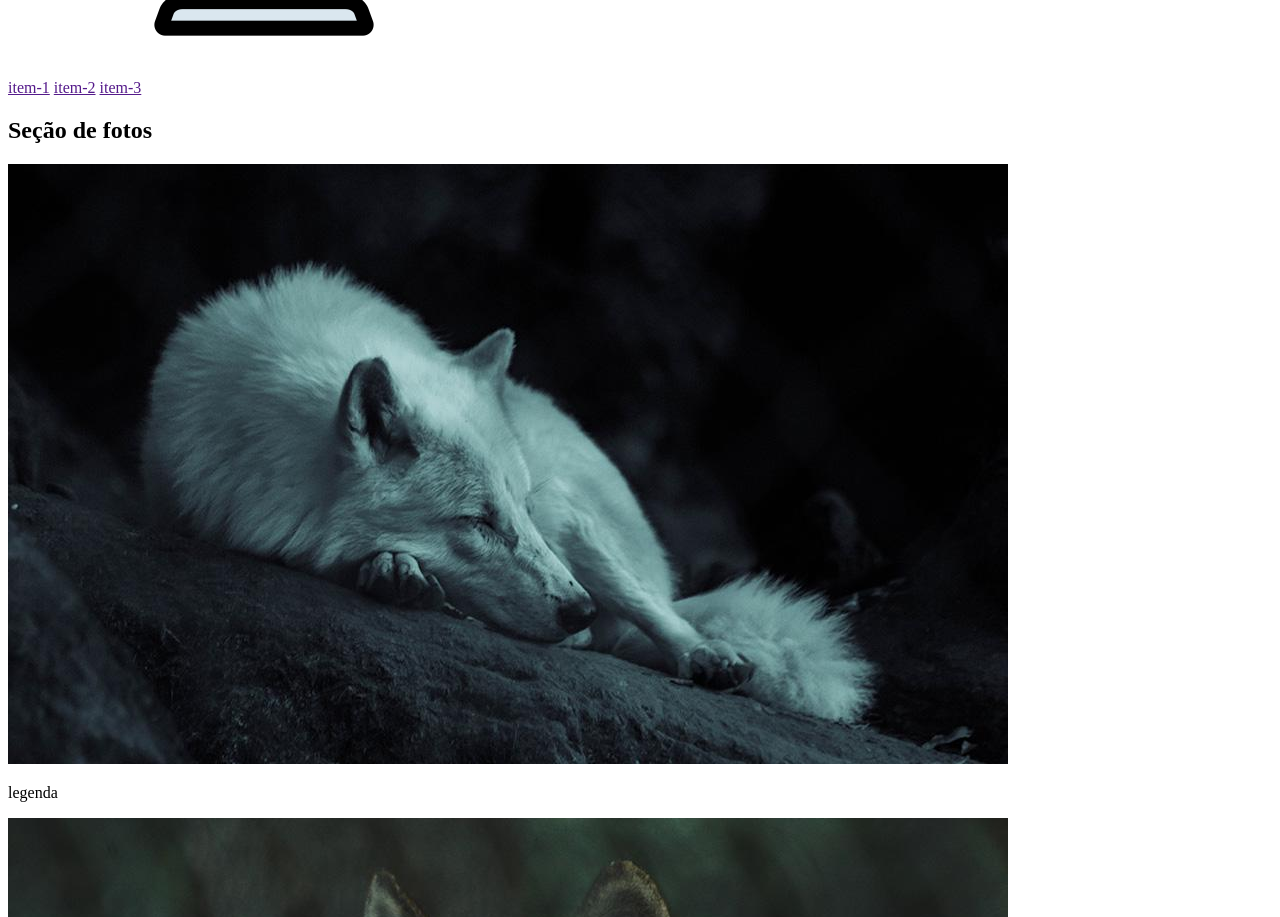
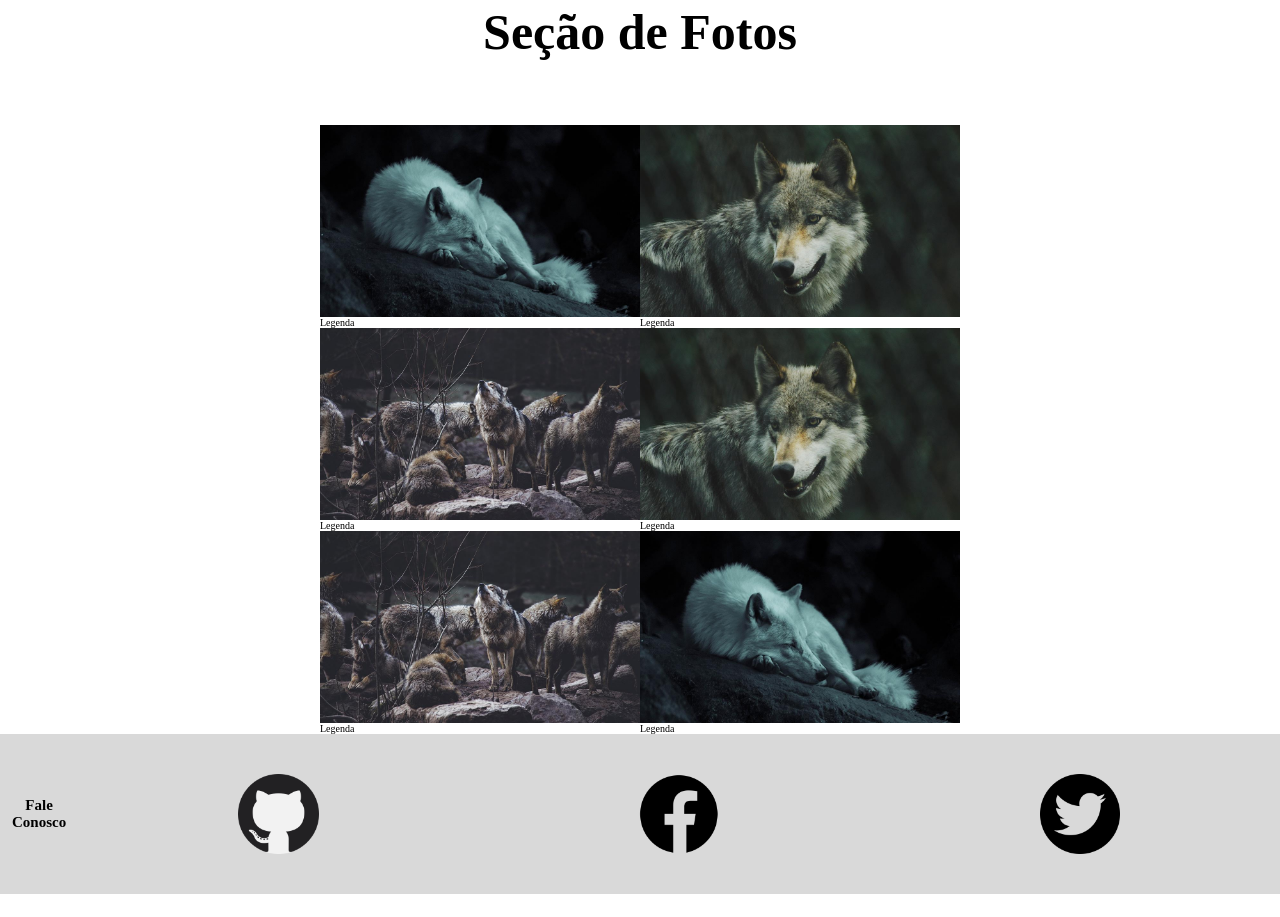
Before and after one commit to 1TDSPM-23/rm98903, a plain HTML site: page index.html in a window 1280 px wide. Shown: the part 445-1362 px from the top of the page. Drawn offline with Linux system fonts and the light colour scheme; files that its build step writes are made by us from their sources.

Commit message:
atualização da pagina

```diff
--- /dev/null
+++ b/css/cabecalho.css
@@ -0,0 +1,36 @@
+.cabecalho {
+    display: flex;
+    justify-content: space-between;
+    flex-wrap: wrap;
+    align-items: center;
+    background-color: #000000;
+}
+
+.cabecalho img {
+    width: 30%;
+    max-width: 30%;
+    display: block;
+}
+
+.cabecalho nav {
+    display: flex;
+    justify-content: space-around;
+    width: 60%;
+    height: 100%;
+    flex-wrap: wrap;
+}
+
+.cabecalho a {
+    text-decoration: none;
+    color: blue;
+    text-align: center;
+    font-size: 4em;
+    font-family: system-ui, -apple-system, BlinkMacSystemFont, 'Segoe UI', Roboto, Oxygen, Ubuntu, Cantarell, 'Open Sans', 'Helvetica Neue', sans-serif;
+    font-weight: 700;
+    padding: 20% 0;
+}
+
+.cabecalho a:hover {
+    background-color: #fff;
+    color: #000000;
+}
--- /dev/null
+++ b/css/conteudo.css
@@ -0,0 +1,48 @@
+.conteudo {
+    display: flex;
+    flex-wrap: wrap;
+    max-width: 50vw;
+    margin: 0 auto;
+}
+
+.conteudo img {
+    max-width: 100%;
+    display: block;
+}
+
+/*
+Utilizando as propriedades especificas
+GROW/BASIS/SHRINK */
+.conteudo>div {
+    /* flex-grow: 1;
+    flex-shrink: 1;
+    flex-basis: 300px; */
+    flex: 1 1 300px;
+}
+
+table{
+    border-collapse:  collapse;
+    margin: 5% auto;
+}
+
+th,td{
+    border: 2px solid #dddddd;
+    padding: 8px;
+}
+
+
+
+tr:nth-child(even){
+    background-color: #ccc;
+}
+tr:nth-child(odd){
+    background-color: #9e9e9e;
+}
+tr:nth-child(1){
+    background-color: #251d1d;
+    color: #fff;
+}
+
+tr:hover{
+    background-color: #131212af;
+}
--- /dev/null
+++ b/css/estilo-627x.css
@@ -0,0 +1,11 @@
+/* BREAKPOINT 1 = (width=627px) */
+@media (max-width:627px) {
+    .cabecalho nav {
+        width: 30%;
+        flex-wrap: nowrap;
+    }
+
+    .cabecalho a {
+        font-size: 2em;
+    }
+}
--- a/css/estilo.css
+++ b/css/estilo.css
@@ -0,0 +1,21 @@
+/* ================================= */
+@import url("./cabecalho.css");
+@import url("./conteudo.css");
+@import url("./estilo-627x.css");
+@import url("./rodape.css   ");
+/* ================================= */
+*{
+    margin: 0;
+    padding: 0;
+    box-sizing: border-box;
+}
+
+html{
+    font-size: 62.5%;
+}
+
+.tit-sec{
+    text-align: center;
+    font-size: 5rem;
+    margin: 5% 0;
+}
--- /dev/null
+++ b/css/rodape.css
@@ -0,0 +1,37 @@
+
+.rodape{
+    display: flex;
+    background-color: #d9d9d9;
+    height: 20vh;
+    justify-content: center;
+    align-items: center;
+}
+
+.rodape h2{
+    flex-grow: 2;
+    flex-basis: 100px;
+    text-align: center;
+}
+
+.rodape nav{
+    flex-grow: 1;
+    display: flex;
+    justify-content: center;
+    align-items: center;
+}
+
+.rodape nav a{
+    flex-grow: 1;
+    padding: 5% 0;
+}
+
+.rodape nav a:hover{
+    background-color: rgba(75, 72, 72, 0.664);
+}
+
+
+.rodape nav img{
+    max-width: 20%;
+    display: block;
+    margin: 0 auto;
+}
--- a/index.html
+++ b/index.html
@@ -1,57 +1,111 @@
 <!DOCTYPE html>
-<html lang="en">
+
+<html lang="pt-br">
+
 <head>
     <meta charset="UTF-8">
     <meta http-equiv="X-UA-Compatible" content="IE=edge">
     <meta name="viewport" content="width=device-width, initial-scale=1.0">
-    <link rel="stylesheet" href="estilo.css">
+
     <title>My-Layout</title>
+
+    <link rel="stylesheet" href="/css/estilo.css">
+
+    <script src="./js/script.js"></script>
+
 </head>
+
 <body>
 
-    <header class="cabecalho" >
-        <img src="./img/logo.png" alt="monitor de computador">
+    <header class="cabecalho">
+        <img src="./img/logo.png" alt="Monitor de computador">
         <nav>
-            <a href="">item-1</a>
-            <a href="">item-2</a>
-            <a href="">item-3</a>
+            <a href="#">Item-1</a>
+            <a href="#">Item-2</a>
+            <a href="#">Item-3</a>
         </nav>
+    </header>
 
-        <h2 class="tit-sec">Seção de fotos</h2>
+    <h2 class="tit-sec">Seção de Fotos</h2>
+
+    <!-- <button onclick="alert('Olá Mundo!')">Bem Vindo</button> -->
+
+    <!-- <script>
+
+        //COMENTÁRIO DE LINHA
+        /*
+            COMENTÁRIO DE BLOCO
+        */
+
+        //Declarar uma variável com a palavra reservada var.
+        var nr1 = 10;
+        var nr2 = 5;
+
+        //Vamos imprimir as variáveis com o objeto console.
+        console.log(nr1);
+        console.log(nr2);
+
+        //Realizando as operações básicas com estes valores:
+        // + / - / * e /
+
+
+        //REALIZE A CONCATENAÇÃO COM O TEXTO RESULTADO:
+        //EX: console.log(RESULTADO nr1 + nr2);
+
+        //ADIÇÃO
+        console.log( nr1 + nr2);
+
+        //SUBTRAÇÃO
+
+
+        //MULTIPLICAÇÃO
+
+
+        //DIVISÃO
+
+
+        //OBTENHA O RESTO DA DIVISÃO
+
+
+
+    </script> -->
+
 
     <section class="conteudo">
         <div>
-            <img src="./img/lobo1.jpg" alt="lobo1">
-            <p>legenda</p>
+            <img src="./img/lobo1.jpg" alt="Lobo">
+            <p>Legenda</p>
         </div>
         <div>
-            <img src="./img/lobo2.jpg" alt="lobo2">
-            <p>legenda</p>
+            <img src="./img/lobo2.jpg" alt="Lobo">
+            <p>Legenda</p>
         </div>
         <div>
-            <img src="./img/lobo3.jpg" alt="lobo3">
-            <p>legenda</p>
+            <img src="./img/lobo3.jpg" alt="Lobo">
+            <p>Legenda</p>
         </div>
         <div>
-            <img src="./img/lobo4.jpg" alt="lobo4">
-            <p>legenda</p>
+            <img src="./img/lobo4.jpg" alt="Lobo">
+            <p>Legenda</p>
         </div>
         <div>
-            <img src="./img/lobo5.jpg" alt="lobo5">
-            <p>legenda</p>
+            <img src="./img/lobo5.jpg" alt="Lobo">
+            <p>Legenda</p>
         </div>
         <div>
-            <img src="./img/lobo6.jpg" alt="lobo6">
-            <p>legenda</p>
+            <img src="./img/lobo6.jpg" alt="Lobo">
+            <p>Legenda</p>
         </div>
     </section>
-     </header>
+
+
+
     <footer class="rodape">
-            <h2>"Fale Conosco"</h2>
+        <h2>Fale Conosco</h2>
         <nav>
-                <a href="#" ><img src="./img/social-1.png" alt="">item-1</a>
-                <a href="#" ><img src="./img/social-2.png" alt=""> item-2</a>
-                <a href="#" ><img src="./img/social-3.png" alt=""> item-3</a>
+            <a href="#"><img src="./img/social-1.png" alt="github"></a>
+            <a href="#"><img src="./img/social-2.png" alt="facebook"></a>
+            <a href="#"><img src="./img/social-3.png" alt="twitter"></a>
         </nav>
     </footer>
 
--- /dev/null
+++ b/js/script.js
@@ -0,0 +1,98 @@
+//    //Declarar uma variável com a palavra reservada var.
+//    var nr1 = "10";
+//    var nr2 = "5";
+
+//    //Vamos imprimir as variáveis com o objeto console.
+//    console.log(nr1);
+//    console.log(nr2);
+
+//    //Realizando as operações básicas com estes valores:
+//    // + / - / * e /
+
+
+//    //REALIZE A CONCATENAÇÃO COM O TEXTO RESULTADO:
+//    //EX: console.log(RESULTADO nr1 + nr2);
+
+//    //ADIÇÃO
+//    console.log("RESULTADO " + (nr1 + nr2));
+//    console.log("RESULTADO : " + (parseInt(nr1) + parseInt(nr2)));
+//    console.log(`RESULTADO ADIÇÃO: ${parseInt(nr1) + parseInt(nr2)}`);
+
+//    //SUBTRAÇÃO
+//    console.log(`RESULTADO SUBTRAÇÃO: ${parseInt(nr1) - parseInt(nr2)}`);
+
+//    //MULTIPLICAÇÃO
+//    console.log(`RESULTADO MULTIPLICAÇÃO: ${parseInt(nr1) * parseInt(nr2)}`);
+
+//    //DIVISÃO
+//    console.log(`RESULTADO SUBTRAÇÃO: ${parseInt(nr1) / parseInt(nr2)}`);
+
+//    //OBTENHA O RESTO DA DIVISÃO
+//    console.log(`OBTENDO O RESTO DA DIVISÃO: ${parseInt(nr1) % parseInt(nr2)}`);
+
+   //DESCOBRINDO SE UM NÚMERO É PAR OU IMPAR
+   //UTILIZANDO OPERADOR TERNÁRIO ( ? ).
+//Declarar uma variável com a palavra reservada var.
+// var nr1 = "10";
+// var nr2 = "5";
+// var resultado;
+
+// resultado = !(parseInt(nr1)%parseInt(nr2)) ? "PAR" : "IMPAR";
+// console.log(`O NÚMERO É : ${resultado}`);
+
+
+//REGRAS DO CONST
+//1ª Regra = Inicializar na declaração
+// const nome3 = "Violante";
+//2ª Regra = Não pode ser alterado durante o fluxo do programa.
+// nome3 = "Jonathan";
+//DIFERENÇA ENTRE VAR/LET/CONST
+// var nome1 = "Beatriz";
+// let nome2 = "Matheus";
+
+// let nome = "Beatriz";
+
+// if(nome != ""){
+//     let nome = "Robson";
+// }
+// //Qual é o nome que será impresso no log?
+// console.log(nome);
+
+//ARRAY e seu métodos
+// let frutas = ["banana","maçã","morango","carambola","acerola","laranja"];
+// //Imprimindo um array
+// console.log(frutas);
+// console.table(frutas);
+// console.log(frutas[4]);
+
+// //Adicionar um iten ao final do array com o método push(iten);
+// frutas.push("melão");
+// console.log(frutas);
+// //Adicionar um iten no início do array com o método unshift(iten);
+// frutas.unshift("cajú");
+// console.log(frutas);
+// //Remover um iten do final do array com o método pop();
+// frutas.pop();
+// console.log(frutas);
+// //Remover um iten do início do array com o método shift();
+// frutas.shift();
+// console.log(frutas);
+
+// //Para localizar um itém dentro do array, utilizamos o método indexOf(itenNome);
+// // let indice = frutas.indexOf("morango");
+// // console.log(frutas[indice]);
+
+// //Para localizar um itém dentro do array, e apagar ele apagar ele utilizamos o método splice(indice do item, quantidade de vezes que o indice será removido).
+// //Obs: utilize o método indexOf(itenNome) para obter o indice do iten;
+// let indice = frutas.indexOf("carambola");
+// console.log("FRUTA Q ESTAVA NO INDICE ANTES DA REMOÇÃO : " + frutas[indice]);
+// frutas.splice(indice,1);
+// console.log("FRUTA Q FICOU NO INDICE PÓS REMOÇÃO : " + frutas[indice]);
+
+// frutas.forEach( (fruta)=>{
+//     console.log("olha ele : " + fruta);
+// } );
+
+
+const inputUser = document.getElementById("idNm");
+console.log(inputUser.value);
```
Also changed, not shown: login.html (added, +48 -0 lines), pages/lobo1.html (added, +85 -0 lines), calculadora.html (added), css/calc.css (added). Lines whose indentation alone changed are shown as unchanged.
